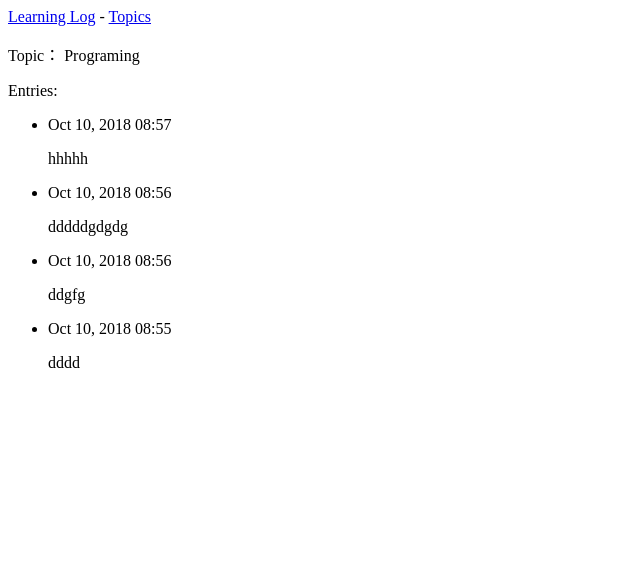
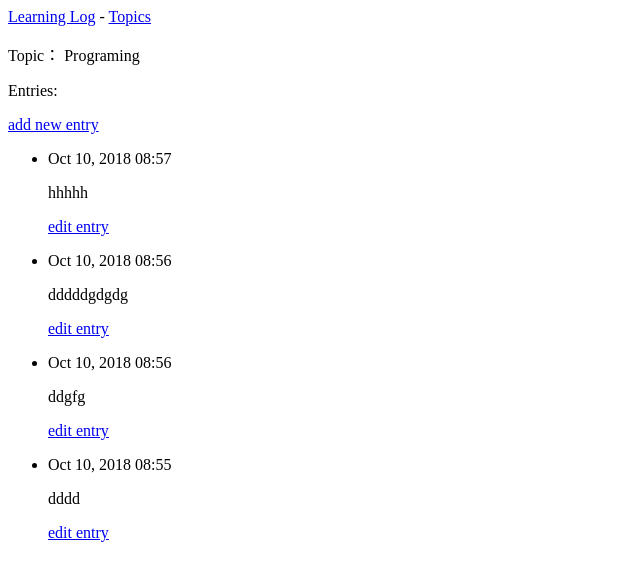
Before and after one commit to ShakalakaB/Learning_Curve, a Django app: page /topics/1/ in a window 1280 px wide. Shown: the top 581 px of the page, without its empty margins (0-640 px from the left). Run offline with Django 3.2, Linux system fonts and the light colour scheme; data comes from the database, SQL or seed files in the repository; both versions use the stored data as it was after the commit.

Commit message:
user accounts-allow user to add topic,entry,edit entry

```diff
--- a/learning_log/learning_logs/templates/learning_logs/topic.html
+++ b/learning_log/learning_logs/templates/learning_logs/topic.html
@@ -2,11 +2,17 @@
 {% block content %}
   <p>Topic： {{ topic }}</p>
   <p>Entries:</p>
+  <p>
+    <a  href="{% url 'learning_logs:new_entry' topic.id %}">add new entry</a>
+  </p>
   <ul>
   {% for entry in entries %}
     <li>
       <p>{{ entry.date_added|date:'M d, Y H:i' }}</p>
       <p>{{ entry.text|linebreaks }}</p>
+      <p>
+        <a href="{% url 'learning_logs:edit_entry' entry.id %}">edit entry</a>
+      </p>
     </li>
     {% empty %}
       <li>
--- a/learning_log/learning_logs/templates/learning_logs/topics.html
+++ b/learning_log/learning_logs/templates/learning_logs/topics.html
@@ -14,4 +14,5 @@
     {% endfor %}
   </ul>
 
+  <a href="{% url 'learning_logs:new_topic' %}">Add a new topic:</a>
 {% endblock content %}
--- a/learning_log/learning_logs/urls.py
+++ b/learning_log/learning_logs/urls.py
@@ -10,4 +10,10 @@ urlpatterns=[
   path('topics/',views.topics,name='topics'),
   #Detail page for a  single topic
   path('topics/<int:topic_id>/', views.topic,name='topic'),
+  #Page for adding a new topic
+  path('new_topic/', views.new_topic,name='new_topic'),
+  #Page for adding a new entry
+  path('new_entry/<int:topic_id>/', views.new_entry,name='new_entry'),
+  #Page for editing an entry
+  path('edit_entry/<int:entry_id>/', views.edit_entry,name='edit_entry'),
 ]
--- a/learning_log/learning_logs/views.py
+++ b/learning_log/learning_logs/views.py
@@ -1,5 +1,8 @@
 from django.shortcuts import render
-from .models import Topic
+from django.http import HttpResponseRedirect
+from django.urls import reverse
+from .models import Topic, Entry
+from .forms import TopicForm,EntryForm
 
 # Create your views here.
 def index(request):
@@ -18,3 +21,54 @@ def topic(request,topic_id):
     entries=topic.entry_set.order_by('-date_added')
     context={'topic':topic,'entries':entries}
     return render(request, 'learning_logs/topic.html', context)
+
+def new_topic(request):
+    """Add a new topic."""
+    if request.method != 'POST':
+        #No data submitted; create a blank formself.
+        form=TopicForm()
+    else:
+        #POST data submitted; process data.
+        form=TopicForm(request.POST)
+        if form.is_valid():
+            form.save()
+            return HttpResponseRedirect(reverse('learning_logs:topics'))
+    context={'form': form}
+    return render(request, 'learning_logs/new_topic.html', context)
+
+def new_entry(request, topic_id):
+    """Add a new entry for a particular topic"""
+    topic=Topic.objects.get(id=topic_id)
+
+    if request.method != 'POST':
+        #No data submitted; create a blank form.
+        form=EntryForm()
+    else:
+        #POST data submitted; process data.
+        form=EntryForm(data=request.POST)
+        if form.is_valid():
+            new_entry=form.save(commit=False)
+            new_entry.topic=topic
+            new_entry.save()
+            return HttpResponseRedirect(reverse('learning_logs:topic',args=[topic_id]))
+
+    context={'topic':topic,'form':form}
+    return render(request, 'learning_logs/new_entry.html',context)
+
+def edit_entry(request,entry_id):
+    """Edit an existing entry."""
+    entry=Entry.objects.get(id=entry_id)
+    topic=entry.topic
+
+    if request.method!='POST':
+        #Initial request; pre-fill form with the currrent entry.
+        form=EntryForm(instance=entry)
+    else:
+        #POST data submitted; process data.
+        form=EntryForm(instance=entry,data=request.POST)
+        if form.is_valid() :
+            form.save()
+            return HttpResponseRedirect(reverse('learning_logs:topic',args=[topic.id]))
+
+    context={'entry':entry,'topic':topic,'form':form}
+    return render(request, 'learning_logs/edit_entry.html', context)
```
Also changed, not shown: learning_log/learning_logs/forms.py (added, +15 -0 lines), learning_log/learning_logs/templates/learning_logs/edit_entry.html (added, +10 -0 lines), learning_log/learning_logs/templates/learning_logs/new_entry.html (added, +12 -0 lines), learning_log/learning_logs/templates/learning_logs/new_topic.html (added, +10 -0 lines), learning_log/db.sqlite3.
